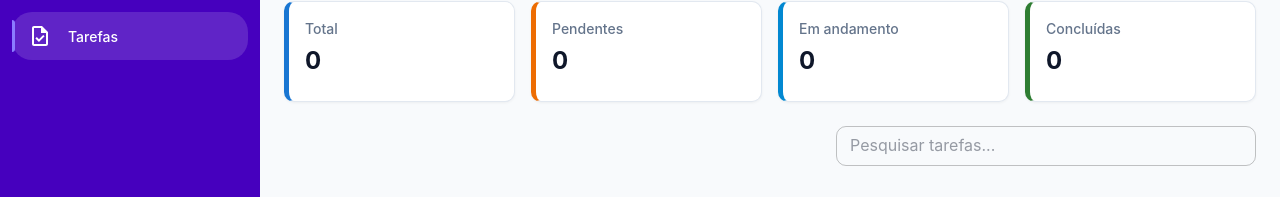
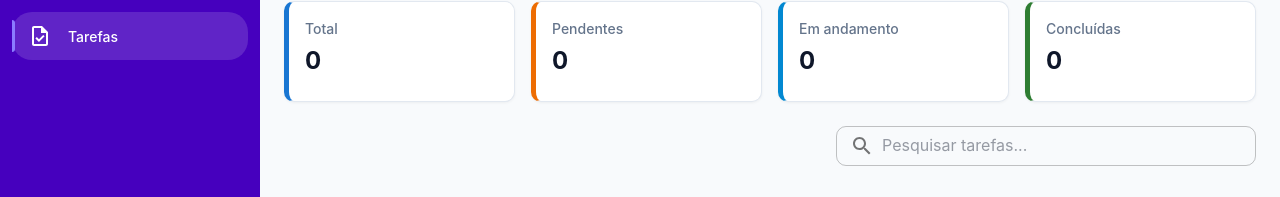
Before and after one commit to GustavoRocha07/JARVIS, a React (Vite) app: page /tasks in a window 1280 px wide. Shown: the part 187-384 px from the top of the page. Built offline with nearby package versions, Linux system fonts and the light colour scheme.

Commit message:
fix: use MUI v9 text field slots

```diff
--- a/src/modules/tasks/pages/index.tsx
+++ b/src/modules/tasks/pages/index.tsx
@@ -57,16 +57,20 @@ const TasksContent = () => {
           }
           size="small"
           placeholder="Pesquisar tarefas..."
-          aria-label="Pesquisar tarefas"
           sx={{
             width: { xs: "100%", md: 420 },
           }}
-          InputProps={{
-            startAdornment: (
-              <InputAdornment position="start">
-                <SearchOutlined />
-              </InputAdornment>
-            ),
+          slotProps={{
+            input: {
+              startAdornment: (
+                <InputAdornment position="start">
+                  <SearchOutlined />
+                </InputAdornment>
+              ),
+            },
+            htmlInput: {
+              "aria-label": "Pesquisar tarefas",
+            },
           }}
         />
       </Box>
```
